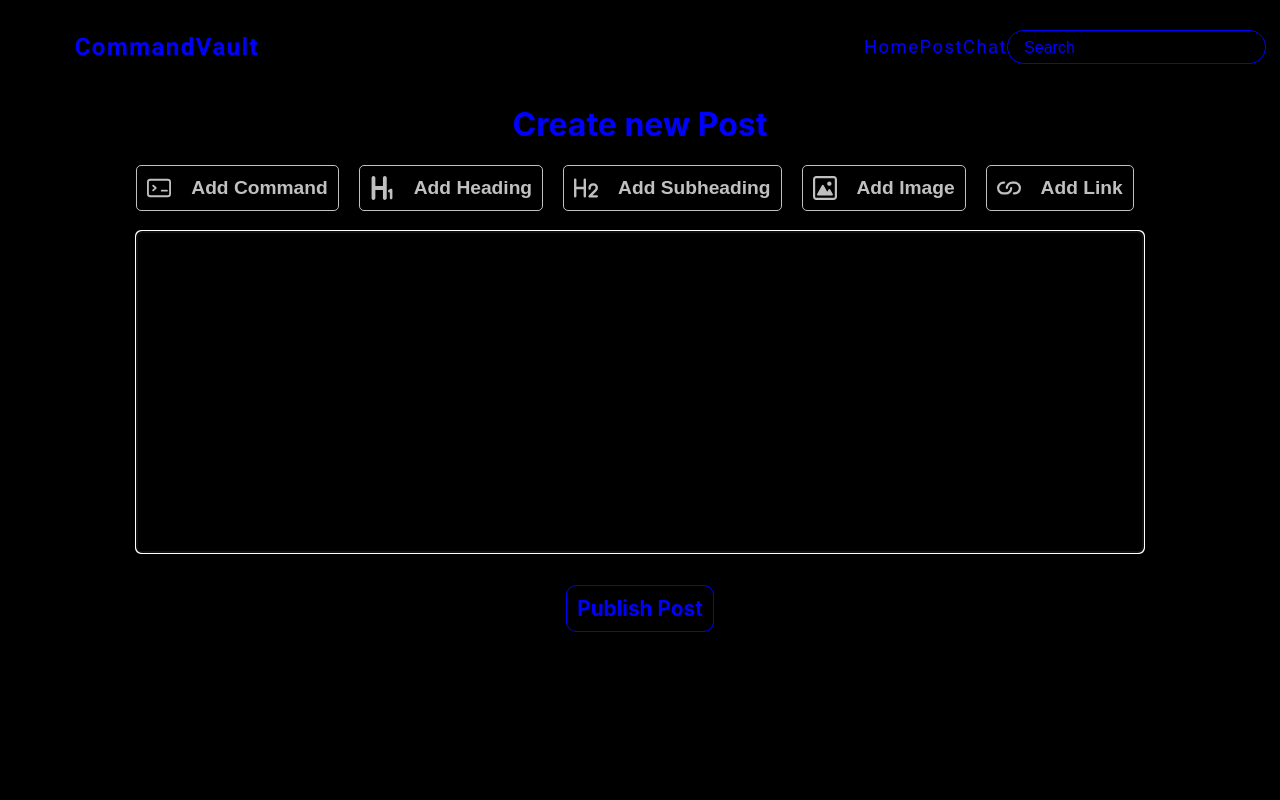
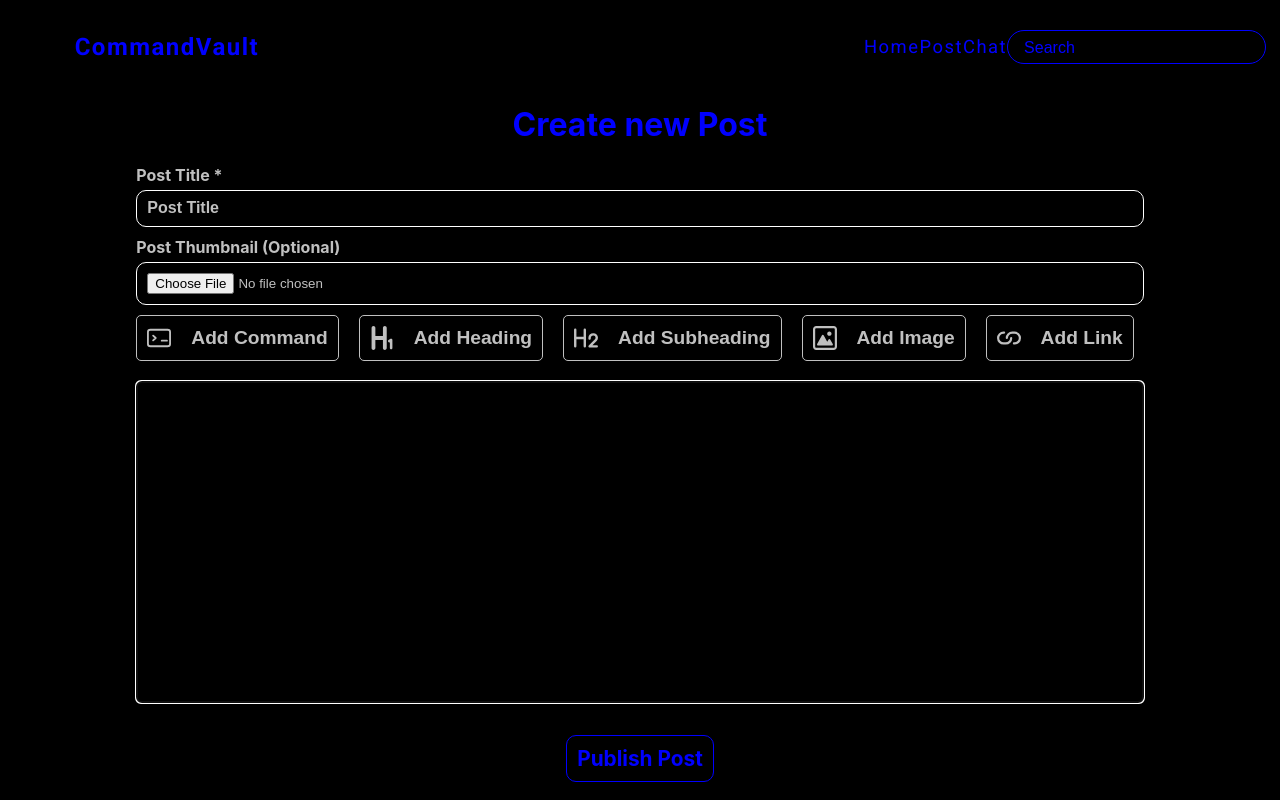
Before and after one commit to kedarshenoy/CommandVault, a React (Create React App) app: page /post in a window 1280 px wide. Built offline with nearby package versions, Linux system fonts and the light colour scheme; no server answers; a web font is replaced by a local one.

Commit message:
title input

```diff
--- a/src/components/Inputs/CoustomInput.js
+++ b/src/components/Inputs/CoustomInput.js
@@ -367,6 +367,14 @@
 
   return (
     <div style={styles.editorContainer}>
+
+      {/* <div className="TitleBlogMaindiv"> */}
+      <div  className='posttitlelable'>Post Title *</div>
+        <input type="text" id='postTitle' placeholder="Post Title"  className="TitleBlogMain"/>
+        <div  className='posttitlelable'>Post Thumbnail <span>(Optional)</span></div>
+        <input type='file' id="postThumbnail" className="TitleBlogMain"/>
+
+      {/* </div> */}
       <div style={styles.header}>
 
           <button className='AddbtnPost' style={styles.button} onClick={addNormalInputBox}>
--- a/src/styles/Takepost.css
+++ b/src/styles/Takepost.css
@@ -195,3 +195,59 @@
 
   }
 }
+
+
+
+/* .TitleBlogMain{
+  box-sizing: border-box;
+  width: 100%;
+  border: 1px solid white;
+  border-radius: 10px;
+  padding: 10px;
+  color: silver;
+  background-color: transparent;
+  margin-bottom: 10px;
+}
+
+.TitleBlogMain::placeholder{
+  font-size: 16px;
+  color: silver;
+  font-weight: '700',
+
+}
+
+
+.posttitlelable{
+color: silver;
+} */
+.input-group {
+  display: flex;
+  flex-direction: column;
+  margin-bottom: 15px;
+}
+
+.TitleBlogMain {
+  box-sizing: border-box;
+  width: 100%;
+  border: 1px solid white;
+  border-radius: 10px;
+  padding: 10px;
+  color: silver;
+  background-color: transparent;
+  margin-top: 5px;
+  margin-bottom: 10px;
+}
+
+.TitleBlogMain::placeholder {
+  font-size: 16px;
+  color: silver;
+  font-weight: 700;
+}
+
+.posttitlelable {
+  font-size: 16px;
+  color: silver;
+  font-weight: 700;
+  /* margin-bottom: 5px; */
+  text-align: left;
+}
```
